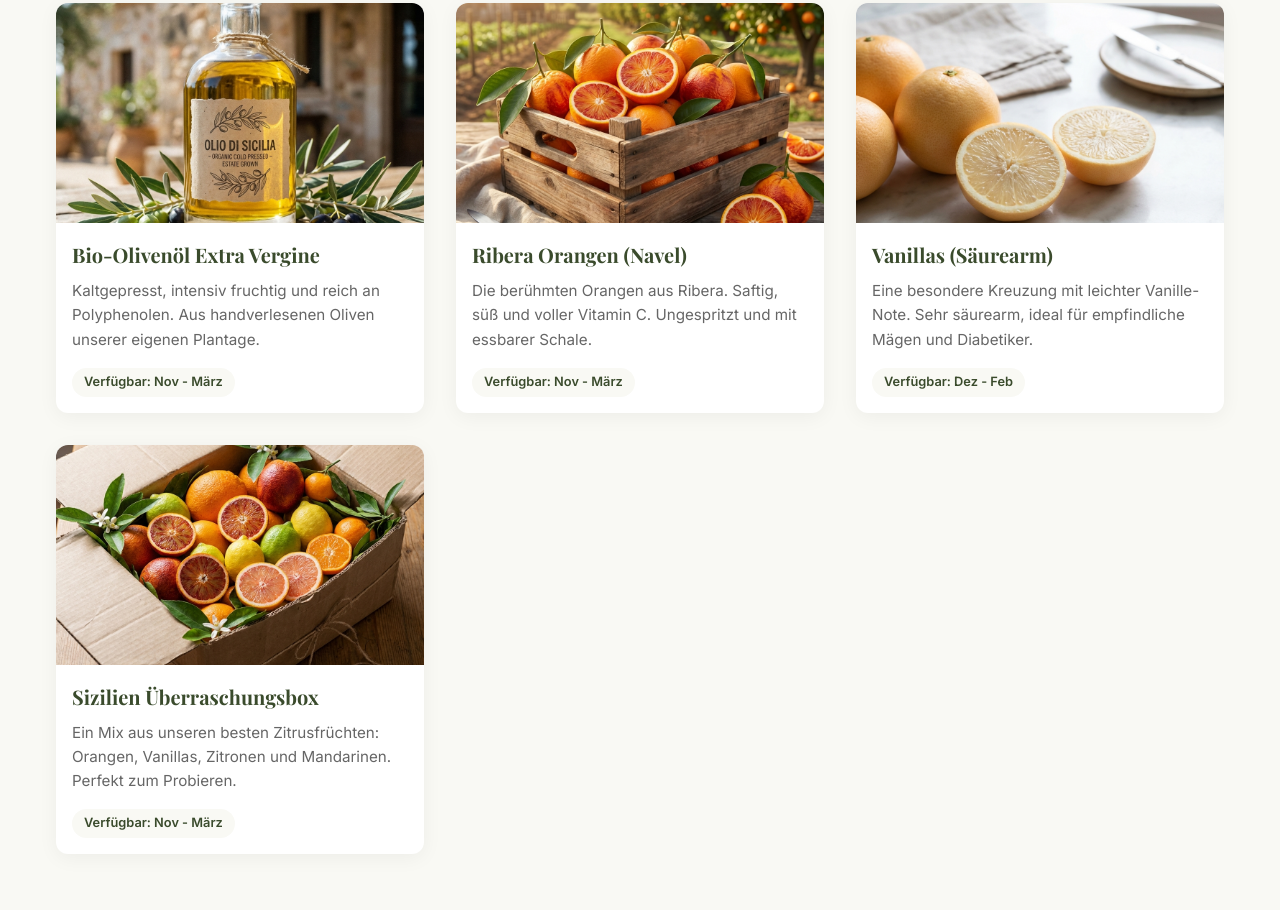
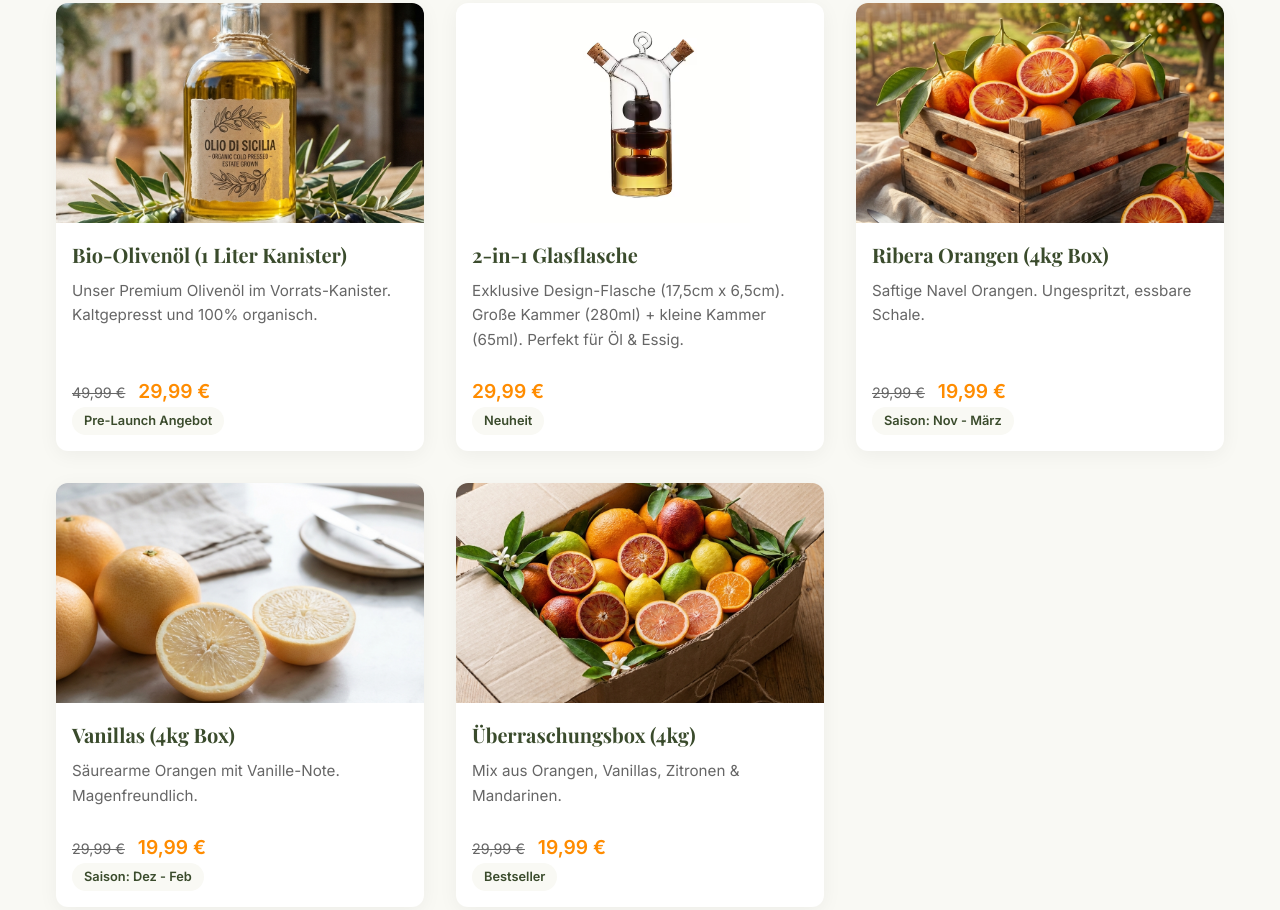
Before and after one commit to snowvvhite/sicilia_bioladen, a plain HTML site: page sicilia_bioladen/index.html in a window 1280 px wide. Shown: the part 1089-1999 px from the top of the page. Drawn offline with nearby package versions, Linux system fonts and the light colour scheme.

Commit message:
Add files via upload

```diff
--- a/sicilia_bioladen/index.html
+++ b/sicilia_bioladen/index.html
@@ -4,9 +4,9 @@
 <head>
     <meta charset="UTF-8">
     <meta name="viewport" content="width=device-width, initial-scale=1.0">
-    <title>Sicilia Bioladen | Bio-Olivenöl & Zitrusfrüchte aus Ribera</title>
+    <title>Nami's O'ranges | Bio-Olivenöl & Zitrusfrüchte aus Ribera</title>
     <meta name="description"
-        content="Kaufen Sie erstklassiges Bio-Olivenöl, Orangen und Vanillas direkt aus Ribera, Sizilien. Unbehandelt, ungespritzt und kaltgepresst.">
+        content="Nami's O'ranges: Erstklassiges Bio-Olivenöl und Zitrusfrüchte direkt aus Ribera, Sizilien. Pre-Launch Angebote jetzt verfügbar!">
 
     <!-- Google Fonts -->
     <link rel="preconnect" href="https://fonts.googleapis.com">
@@ -23,7 +23,10 @@
 
     <!-- Header -->
     <header>
-        <div class="logo">Sicilia <span>Bioladen</span></div>
+        <div class="logo">
+            <img src="assets/images/logo.jpg" alt="Nami's O'ranges Logo" class="logo-img">
+            Nami's <span>O'ranges</span>
+        </div>
         <button class="mobile-menu-btn" aria-label="Menü öffnen">
             <span></span>
             <span></span>
@@ -42,10 +45,9 @@
     <!-- Hero Section -->
     <section id="home" class="hero">
         <div class="hero-content">
-            <h1>Siziliens Sonne in jedem Tropfen</h1>
-            <p>Bio-Olivenöl und Zitrusfrüchte aus eigener Plantage in Ribera. <br>Frisch, unbehandelt und direkt zu
-                Ihnen.</p>
-            <a href="#products" class="btn btn-primary">Unsere Produkte entdecken</a>
+            <h1>Nami's O'ranges</h1>
+            <p>Siziliens Sonne in jedem Tropfen. <br>Bio-Olivenöl und Zitrusfrüchte aus eigener Plantage in Ribera.</p>
+            <a href="#products" class="btn btn-primary">Zu den Angeboten</a>
         </div>
     </section>
 
@@ -60,14 +62,32 @@
                 </div>
 
                 <div class="product-grid">
-                    <!-- Olive Oil -->
+                    <!-- Olive Oil Canister -->
                     <div class="product-card">
                         <div class="product-image placeholder-oil"></div>
                         <div class="product-info">
-                            <h3>Bio-Olivenöl Extra Vergine</h3>
-                            <p class="description">Kaltgepresst, intensiv fruchtig und reich an Polyphenolen. Aus
-                                handverlesenen Oliven unserer eigenen Plantage.</p>
-                            <span class="season-badge">Verfügbar: Nov - März</span>
+                            <h3>Bio-Olivenöl (1 Liter Kanister)</h3>
+                            <p class="description">Unser Premium Olivenöl im Vorrats-Kanister. Kaltgepresst und 100%
+                                organisch.</p>
+                            <div class="price-tag">
+                                <span class="old-price">49,99 €</span>
+                                <span class="new-price">29,99 €</span>
+                            </div>
+                            <span class="season-badge">Pre-Launch Angebot</span>
+                        </div>
+                    </div>
+
+                    <!-- Glass Bottle -->
+                    <div class="product-card">
+                        <div class="product-image placeholder-glass"></div>
+                        <div class="product-info">
+                            <h3>2-in-1 Glasflasche</h3>
+                            <p class="description">Exklusive Design-Flasche (17,5cm x 6,5cm). Große Kammer (280ml) +
+                                kleine Kammer (65ml). Perfekt für Öl & Essig.</p>
+                            <div class="price-tag">
+                                <span class="new-price">29,99 €</span>
+                            </div>
+                            <span class="season-badge">Neuheit</span>
                         </div>
                     </div>
 
@@ -75,10 +95,13 @@
                     <div class="product-card">
                         <div class="product-image placeholder-orange"></div>
                         <div class="product-info">
-                            <h3>Ribera Orangen (Navel)</h3>
-                            <p class="description">Die berühmten Orangen aus Ribera. Saftig, süß und voller Vitamin C.
-                                Ungespritzt und mit essbarer Schale.</p>
-                            <span class="season-badge">Verfügbar: Nov - März</span>
+                            <h3>Ribera Orangen (4kg Box)</h3>
+                            <p class="description">Saftige Navel Orangen. Ungespritzt, essbare Schale.</p>
+                            <div class="price-tag">
+                                <span class="old-price">29,99 €</span>
+                                <span class="new-price">19,99 €</span>
+                            </div>
+                            <span class="season-badge">Saison: Nov - März</span>
                         </div>
                     </div>
 
@@ -86,10 +109,13 @@
                     <div class="product-card">
                         <div class="product-image placeholder-vanilla"></div>
                         <div class="product-info">
-                            <h3>Vanillas (Säurearm)</h3>
-                            <p class="description">Eine besondere Kreuzung mit leichter Vanille-Note. Sehr säurearm,
-                                ideal für empfindliche Mägen und Diabetiker.</p>
-                            <span class="season-badge">Verfügbar: Dez - Feb</span>
+                            <h3>Vanillas (4kg Box)</h3>
+                            <p class="description">Säurearme Orangen mit Vanille-Note. Magenfreundlich.</p>
+                            <div class="price-tag">
+                                <span class="old-price">29,99 €</span>
+                                <span class="new-price">19,99 €</span>
+                            </div>
+                            <span class="season-badge">Saison: Dez - Feb</span>
                         </div>
                     </div>
 
@@ -97,10 +123,13 @@
                     <div class="product-card">
                         <div class="product-image placeholder-box"></div>
                         <div class="product-info">
-                            <h3>Sizilien Überraschungsbox</h3>
-                            <p class="description">Ein Mix aus unseren besten Zitrusfrüchten: Orangen, Vanillas,
-                                Zitronen und Mandarinen. Perfekt zum Probieren.</p>
-                            <span class="season-badge">Verfügbar: Nov - März</span>
+                            <h3>Überraschungsbox (4kg)</h3>
+                            <p class="description">Mix aus Orangen, Vanillas, Zitronen & Mandarinen.</p>
+                            <div class="price-tag">
+                                <span class="old-price">29,99 €</span>
+                                <span class="new-price">19,99 €</span>
+                            </div>
+                            <span class="season-badge">Bestseller</span>
                         </div>
                     </div>
                 </div>
@@ -143,7 +172,7 @@
                         <div class="contact-card">
                             <h3>Direkt Bestellen</h3>
                             <p>Senden Sie uns Ihre Wünsche einfach per E-Mail oder WhatsApp.</p>
-                            <a href="mailto:info@sicilia-bioladen.de" class="btn btn-primary">E-Mail senden</a>
+                            <a href="mailto:info@namis-oranges.de" class="btn btn-primary">E-Mail senden</a>
                         </div>
                     </div>
                 </div>
@@ -154,7 +183,7 @@
     <footer>
         <div class="container">
             <div class="footer-content">
-                <div class="footer-logo">Sicilia <span>Bioladen</span></div>
+                <div class="footer-logo">Nami's <span>O'ranges</span></div>
                 <div class="footer-links">
                     <a href="#home">Startseite</a>
                     <a href="#products">Produkte</a>
@@ -162,7 +191,7 @@
                     <a href="#">Impressum</a>
                     <a href="#">Datenschutz</a>
                 </div>
-                <p class="copyright">&copy; 2025 Sicilia Bioladen. Alle Rechte vorbehalten.</p>
+                <p class="copyright">&copy; 2025 Nami's O'ranges. Alle Rechte vorbehalten.</p>
             </div>
         </div>
     </footer>
```
Also changed, not shown: sicilia_bioladen/assets/images/glass_bottle_hands.png (added), sicilia_bioladen/assets/images/glass_bottle_white.png (added), sicilia_bioladen/assets/images/logo.jpg (added), sicilia_bioladen/assets/images/oil_canister.jpg (added), sicilia_bioladen/assets/images/oil_canister_2.jpg (added).
